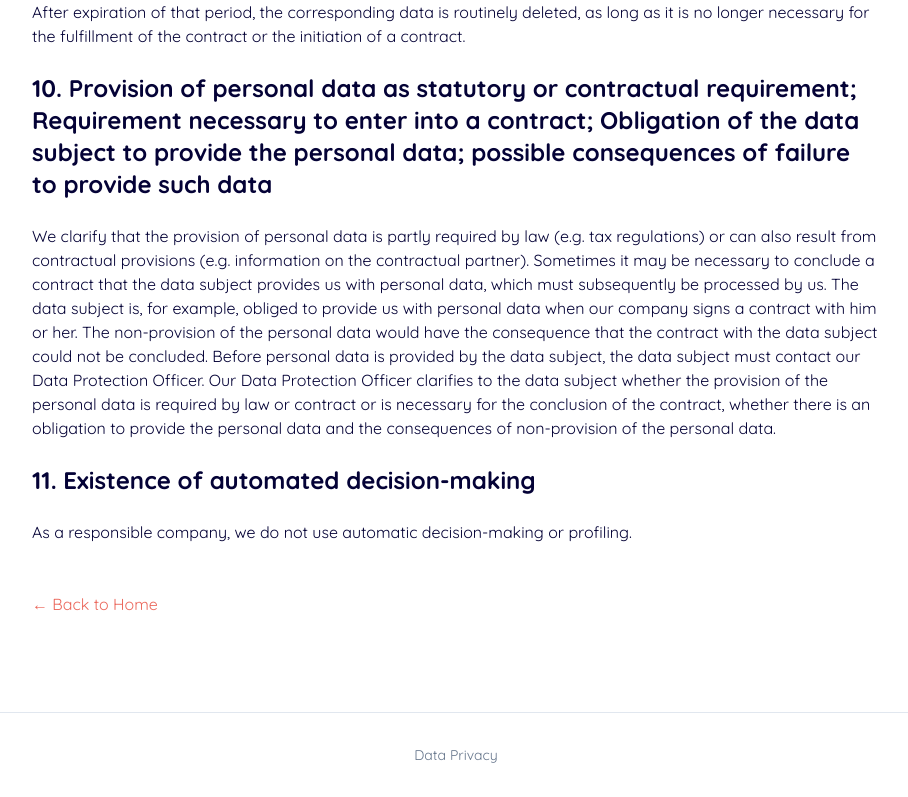
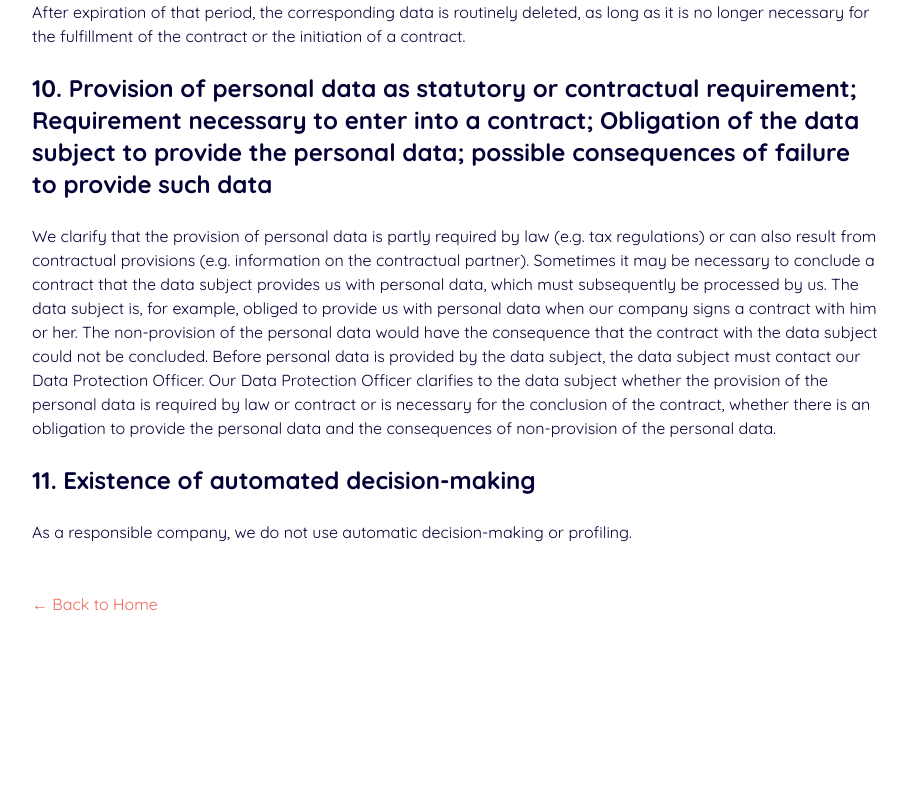
Before and after one commit to RoKCode-Hub/howto-venture, a React (Vite) app: page /privacy-policy in a window 1280 px wide. Shown: the part 9752-10549 px from the top of the page, without its empty margins (184-1092 px from the left). After the commit the page ends 10528 px from the top, so only its background shows below. Built offline with nearby package versions, Linux system fonts and the light colour scheme; the HTML template or start-up script is replaced by a standard one.

Commit message:
Remove footer data privacy link

```diff
--- a/src/components/Footer.tsx
+++ b/src/components/Footer.tsx
@@ -1,18 +1,7 @@
-import { Link } from "react-router-dom";
-
 const Footer = () => {
   return (
-    <footer className="bg-white py-8 border-t border-border">
-      <div className="container mx-auto px-6">
-        <div className="flex justify-center">
-          <Link
-            to="/privacy-policy"
-            className="text-muted-foreground hover:text-primary transition-colors text-sm"
-          >
-            Data Privacy
-          </Link>
-        </div>
-      </div>
+    <footer className="bg-white py-8">
+      {/* Minimal footer */}
     </footer>
   );
 };
```
